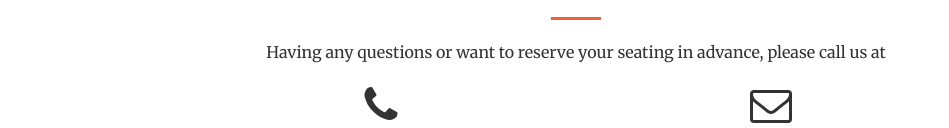
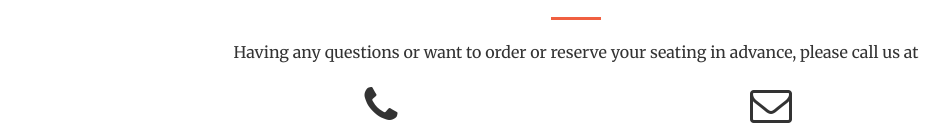
Before and after one commit to suryaraor/cafeIndia, a website: page index.html in a window 1280 px wide. Shown: the part 4164-4292 px from the top of the page, without its empty margins (64-1013 px from the left). Drawn offline with nearby package versions, Linux system fonts and the light colour scheme.

Commit message:
Update index.html

```diff
--- a/index.html
+++ b/index.html
@@ -482,7 +482,7 @@
                 <div class="col-lg-8 col-lg-offset-2 text-center">
                     <h2 class="section-heading">Location</h2>
                     <hr class="primary">
-                    <p>Having any questions or want to reserve your seating in advance, please call us at</p>
+                    <p>Having any questions or want to order or reserve your seating in advance, please call us at</p>
                 </div>
 
                 <div class="col-lg-4 col-lg-offset-2 text-center">
```
